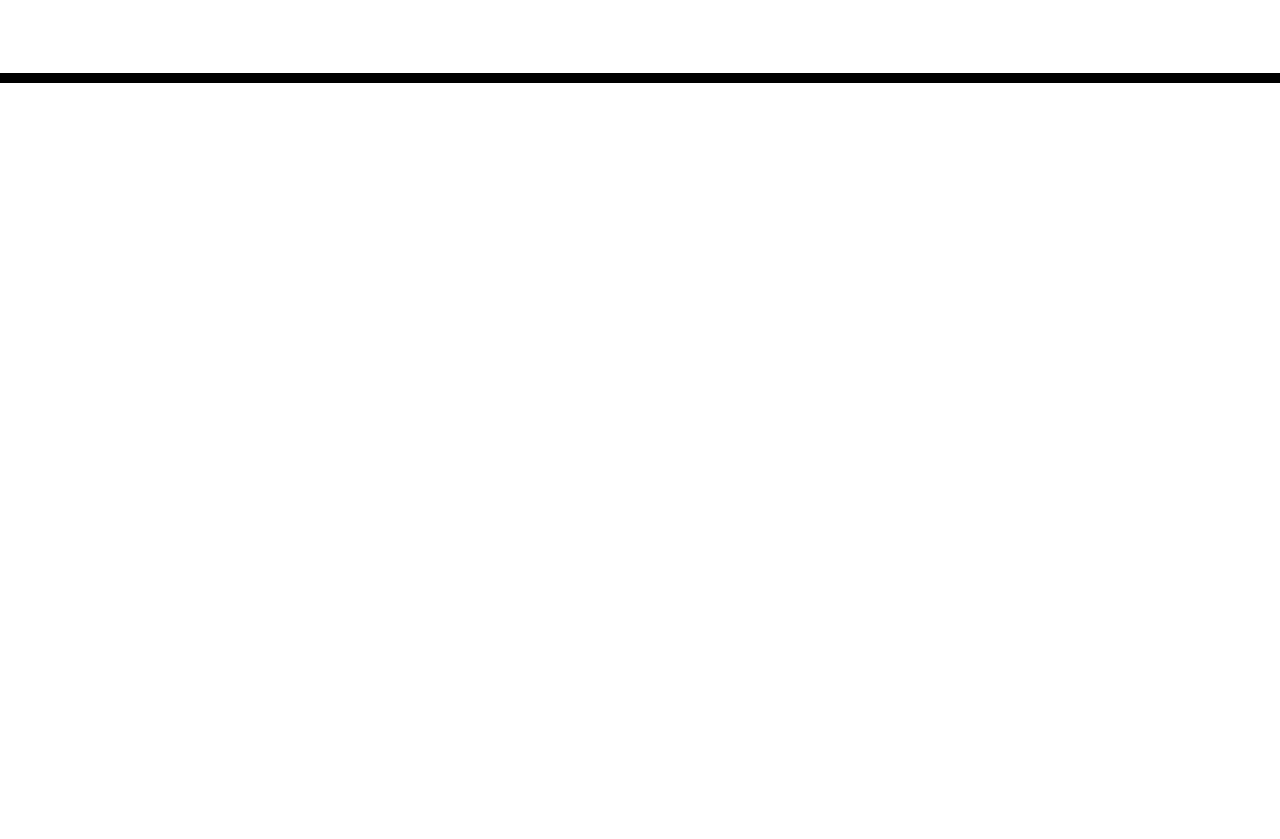
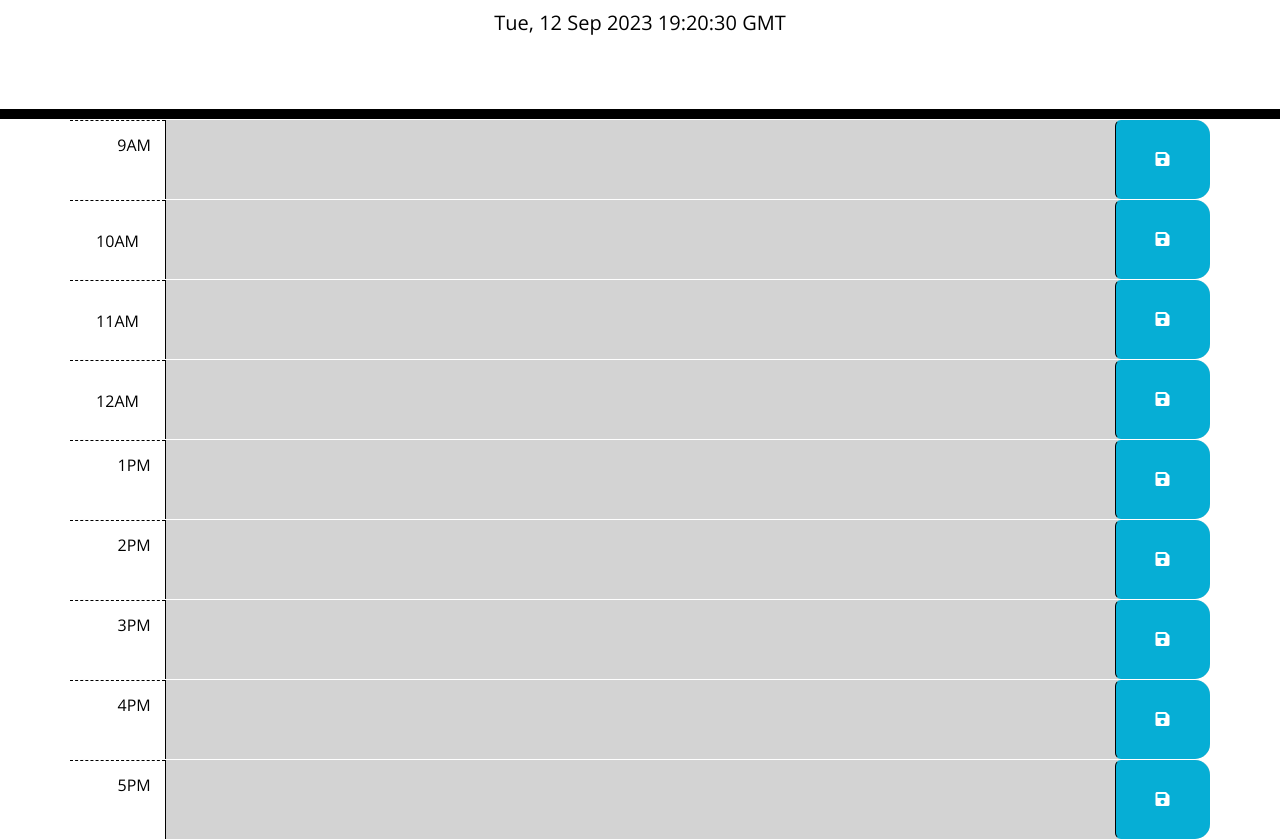
Before and after one commit to balalsaleh/workday-Scheduler, a plain HTML site: page index.html in a window 1280 px wide. Shown: the part 168-1007 px from the top of the page. Before the commit the page ends 800 px from the top, so only its background shows below. Drawn offline with nearby package versions, Linux system fonts and the light colour scheme; files that its build step writes are made by us from their sources.

Commit message:
completed code

```diff
--- /dev/null
+++ b/assets/js/script.js
@@ -0,0 +1,39 @@
+$(document).ready(function () {
+    // Function to update the colors based on the current time
+    function updateColors() {
+      const currentHour = moment().hours();
+
+      $(".time-block").each(function () {
+        const hour = parseInt($(this).attr("id").split("-")[1]);
+
+        if (hour < currentHour) {
+          $(this).addClass("past").removeClass("present future");
+        } else if (hour === currentHour) {
+          $(this).addClass("present").removeClass("past future");
+        } else {
+          $(this).addClass("future").removeClass("past present");
+        }
+      });
+    }
+
+    // Add an event listener to save button
+    $(".saveBtn").on("click", function () {
+      const value = $(this).siblings(".description").val();
+      const timeId = $(this).parent().attr("id");
+
+      localStorage.setItem(timeId, value);
+    });
+
+    // Remember calendar entries
+    for (let hour = 9; hour <= 17; hour++) {
+      $(`#hour-${hour} .description`).val(localStorage.getItem(`hour-${hour}`));
+    }
+
+    // Update the colors immediately and every 15 seconds
+    updateColors();
+    setInterval(updateColors, 15000);
+
+    // Display the current date/time in the header
+    const currentDate = dayjs();
+    $("#currentDay").text(currentDate);
+  });
--- a/index.html
+++ b/index.html
@@ -1,26 +1,16 @@
 <!DOCTYPE html>
 <html lang="en-gb">
+
 <head>
   <meta charset="UTF-8" />
   <meta name="viewport" content="width=device-width, initial-scale=1.0" />
   <meta http-equiv="X-UA-Compatible" content="ie=edge" />
-    <link
-      href="https://cdn.jsdelivr.net/npm/bootstrap@5.3.0-alpha3/dist/css/bootstrap.min.css"
-      rel="stylesheet"
-      integrity="sha384-KK94CHFLLe+nY2dmCWGMq91rCGa5gtU4mk92HdvYe+M/SXH301p5ILy+dN9+nJOZ"
-      crossorigin="anonymous"
-      />
-    <link
-      rel="stylesheet"
-      href="https://use.fontawesome.com/releases/v5.8.1/css/all.css"
-      integrity="sha384-50oBUHEmvpQ+1lW4y57PTFmhCaXp0ML5d60M1M7uH2+nqUivzIebhndOJK28anvf"
-      crossorigin="anonymous"
-    />
-    <link
-      href="https://fonts.googleapis.com/css?family=Open+Sans&display=swap"
-      rel="stylesheet"
-    />
-    <link rel="stylesheet" href="style.css" />
+  <link href="https://cdn.jsdelivr.net/npm/bootstrap@5.3.0-alpha3/dist/css/bootstrap.min.css" rel="stylesheet"
+    integrity="sha384-KK94CHFLLe+nY2dmCWGMq91rCGa5gtU4mk92HdvYe+M/SXH301p5ILy+dN9+nJOZ" crossorigin="anonymous" />
+  <link rel="stylesheet" href="https://use.fontawesome.com/releases/v5.8.1/css/all.css"
+    integrity="sha384-50oBUHEmvpQ+1lW4y57PTFmhCaXp0ML5d60M1M7uH2+nqUivzIebhndOJK28anvf" crossorigin="anonymous" />
+  <link href="https://fonts.googleapis.com/css?family=Open+Sans&display=swap" rel="stylesheet" />
+  <link rel="stylesheet" href="./assets/css/style.css" />
   <title>Work Day Scheduler</title>
 </head>
 
@@ -31,10 +21,75 @@
     <p id="currentDay" class="lead"></p>
   </header>
   <div class="container">
-      <!-- Timeblocks go here -->
+    <section id="hour-9" class="row time-block">
+      <section class="col-md-1 hour">
+        9AM
+      </section>
+      <textarea class="col-md-10 description"></textarea>
+      <button class="btn saveBtn col-md-1"><i class="fas fa-save"></i></button>
+    </section>
+    <section id="hour-10" class="row time-block">
+      <section class="col-md-1 hour">
+        10AM
+      </section>
+      <textarea class="col-md-10 description"></textarea>
+      <button class="btn saveBtn col-md-1"><i class="fas fa-save"></i></button>
+    </section>
+    <section id="hour-11" class="row time-block">
+      <section class="col-md-1 hour">
+        11AM
+      </section>
+      <textarea class="col-md-10 description"></textarea>
+      <button class="btn saveBtn col-md-1"><i class="fas fa-save"></i></button>
+    </section>
+    <section id="hour-12" class="row time-block">
+      <section class="col-md-1 hour">
+        12AM
+      </section>
+      <textarea class="col-md-10 description"></textarea>
+      <button class="btn saveBtn col-md-1"><i class="fas fa-save"></i></button>
+    </section>
+    <section id="hour-13" class="row time-block">
+      <section class="col-md-1 hour">
+        1PM
+      </section>
+      <textarea class="col-md-10 description"></textarea>
+      <button class="btn saveBtn col-md-1"><i class="fas fa-save"></i></button>
+    </section>
+    <section id="hour-14" class="row time-block">
+      <section class="col-md-1 hour">
+        2PM
+      </section>
+      <textarea class="col-md-10 description"></textarea>
+      <button class="btn saveBtn col-md-1"><i class="fas fa-save"></i></button>
+    </section>
+    <section id="hour-15" class="row time-block">
+      <section class="col-md-1 hour">
+        3PM
+      </section>
+      <textarea class="col-md-10 description"></textarea>
+      <button class="btn saveBtn col-md-1"><i class="fas fa-save"></i></button>
+    </section>
+    <section id="hour-16" class="row time-block">
+      <section class="col-md-1 hour">
+        4PM
+      </section>
+      <textarea class="col-md-10 description"></textarea>
+      <button class="btn saveBtn col-md-1"><i class="fas fa-save"></i></button>
+    </section>
+    <section id="hour-17" class="row time-block">
+      <section class="col-md-1 hour">
+        5PM
+      </section>
+      <textarea class="col-md-10 description"></textarea>
+      <button class="btn saveBtn col-md-1"><i class="fas fa-save"></i></button>
+    </section>
   </div>
 
-    <script src="https://cdnjs.cloudflare.com/ajax/libs/jquery/3.2.1/jquery.min.js"></script>
   <script src="https://cdn.jsdelivr.net/npm/dayjs@1/dayjs.min.js"></script>
+  <script src="https://code.jquery.com/jquery-3.5.1.min.js"></script>
+  <script src="https://cdnjs.cloudflare.com/ajax/libs/moment.js/2.24.0/moment.min.js"></script>
+  <script src="./assets/js/script.js"></script>
 </body>
+
 </html>
```
Also changed, not shown: assets/css/style.css (renamed from css/style.css), assets/images/example.png (added), 1 other file. Lines whose indentation alone changed are shown as unchanged.
